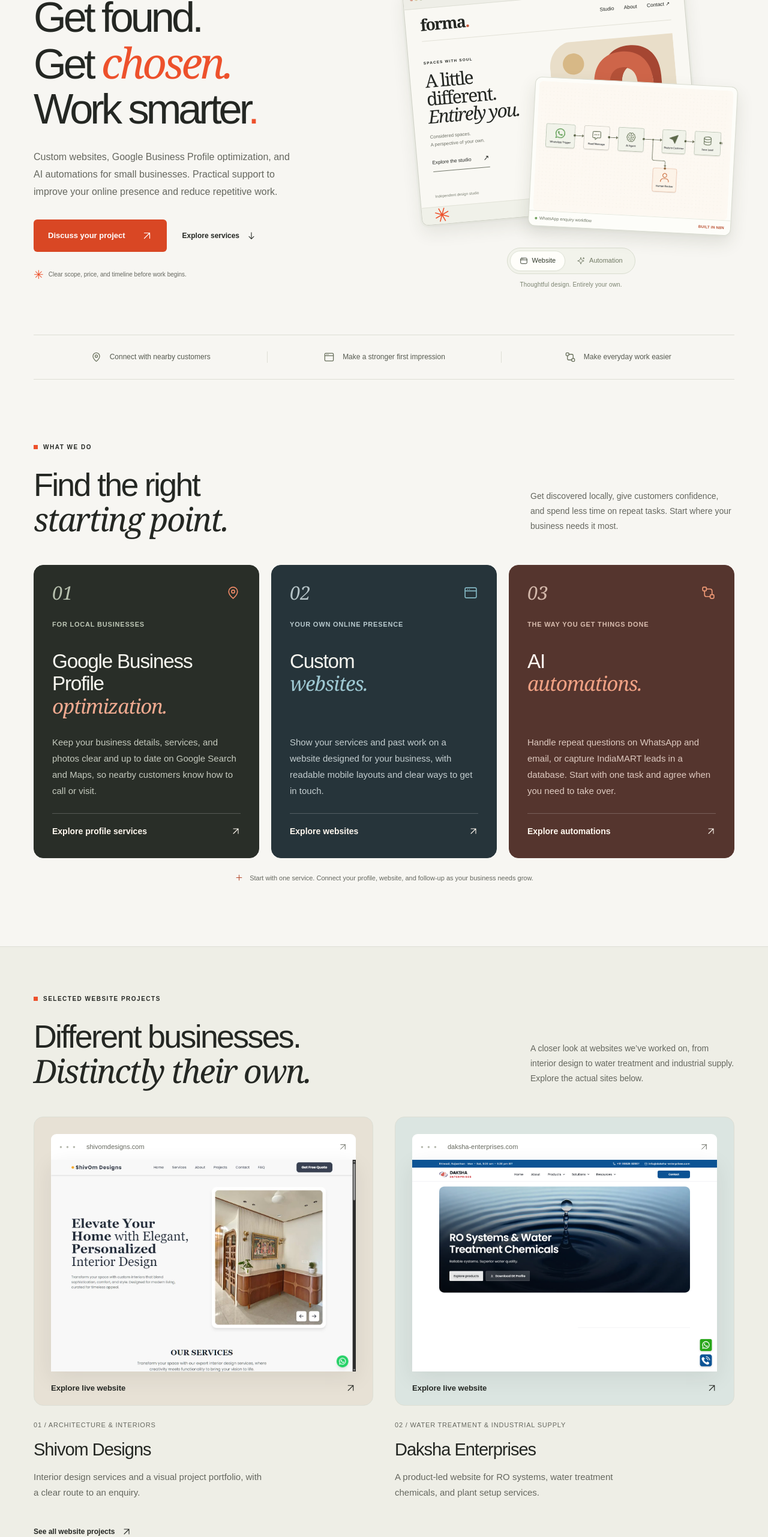
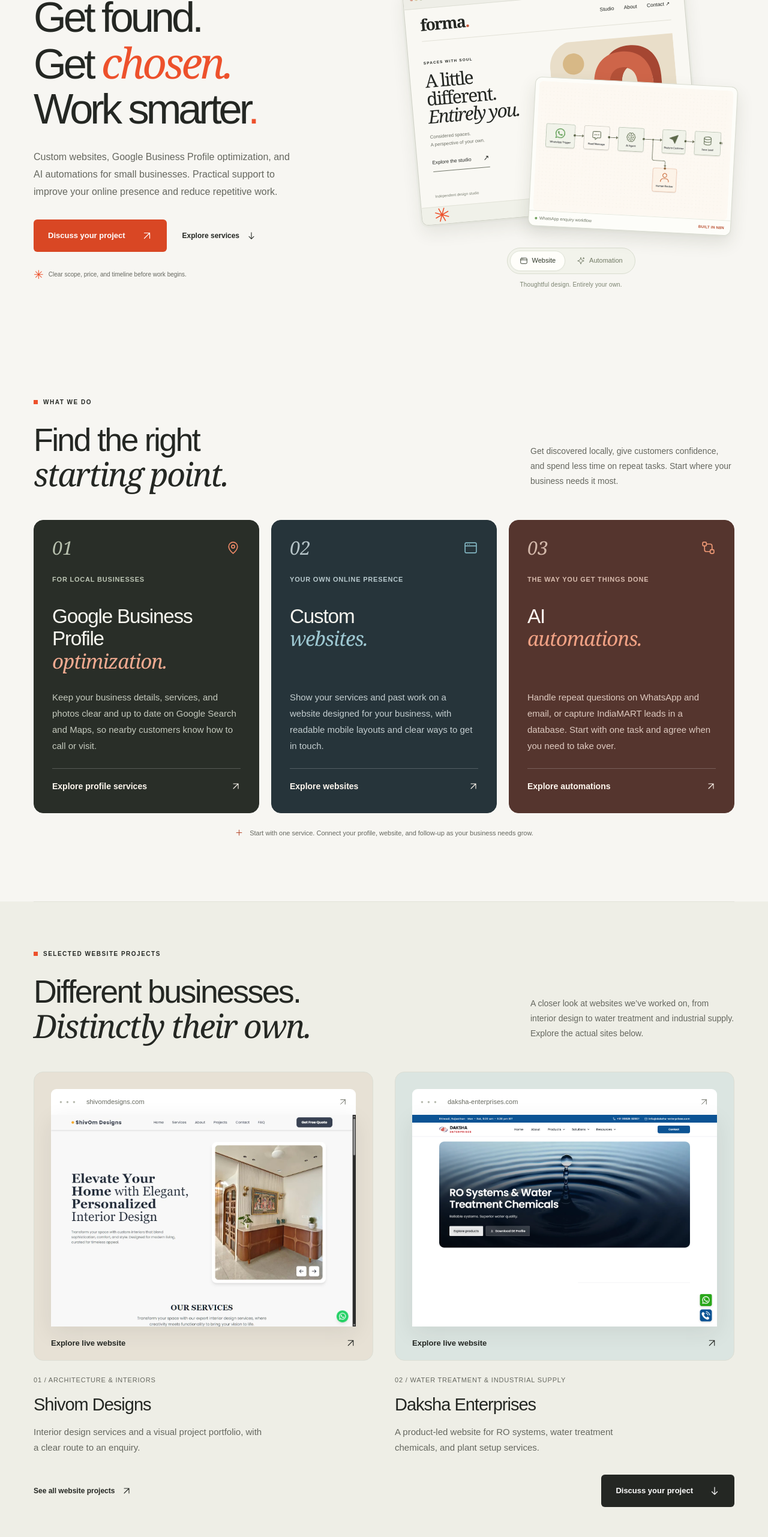
Before and after one commit to golddigi/golddigi-website, a Next.js app: page / in a window 1280 px wide. Shown: the part 234-2797 px from the top of the page at 60% size. Built offline with nearby package versions, Linux system fonts and the light colour scheme.

Commit message:
Refine homepage visuals and enquiry form

```diff
--- a/app/ai-automations/automations.module.css
+++ b/app/ai-automations/automations.module.css
@@ -33,5 +33,5 @@
 .ctaActions>span { font-size: 10px; color: var(--muted); }
 @media(max-width:1050px) { .hero { gap: 55px; } .hero h1 { font-size: 66px; } .heroAside>p { font-size: 24px; } .connectionInner { gap: 45px; } .connectionInner h2 { font-size: 41px; } .cta { padding: 39px; } .cta h2 { font-size: 39px; } .ctaActions .button { gap: 16px; font-size: 12px; } }
 @media(max-width:800px) { .hero { gap: 35px; padding-block: 65px; } .hero h1 { font-size: 57px; letter-spacing: -3px; } .heroAside>p { font-size: 22px; } .heroAside>span { font-size: 12px; } .heroAside>svg { width: 34px; height: 34px; } .showcaseHeading { gap: 30px; } .showcaseHeading>p { font-size: 12px; max-width: 260px; } .connectionInner h2 { font-size: 35px; } .connectionList h3 { font-size: 16px; } .connectionList p { font-size: 11px; } .connectionInner { gap: 35px; } .process ol { grid-template-columns: repeat(2,minmax(0,1fr)); gap: 35px; } .faq { gap: 38px; } .cta { flex-direction: column; align-items: flex-start; } }
-@media(max-width:600px) { .hero { grid-template-columns: 1fr; gap: 30px; padding-block: 52px 57px; } .hero h1 { font-size: clamp(43px,10vw,59px); letter-spacing: -2.7px; } .heroAside>svg { display: none; } .heroAside>p { font-size: 22px; max-width: 320px; } .heroAside>span { font-size: 13px; } .heroAside>a { margin-top: 24px; } .showcaseHeading { flex-direction: column; align-items: flex-start; gap: 20px; } .showcaseHeading>p { max-width: 100%; font-size: 13px; } .showcaseSection .showcaseHeading { padding-top: 40px; } .showcaseSection h2 { font-size: 38px; } .showcaseSection { padding-bottom: 65px; } .connectionInner { grid-template-columns: 1fr; gap: 34px; padding-block: 56px; } .connectionInner h2 { font-size: 39px; } .connectionList h3 { font-size: 18px; } .connectionList p { font-size: 12px; } .process h2 { font-size: 39px; } .process ol { gap: 29px 20px; } .process li h3 { font-size: 21px; } .process li p { font-size: 12px; } .faq { grid-template-columns: 1fr; padding-bottom: 60px; gap: 30px; } .faq h2 { font-size: 40px; } .cta { padding: 32px 25px; gap: 29px; margin-bottom: 56px; } .cta h2 { font-size: 39px; } .ctaActions { gap: 17px; } }
+@media(max-width:600px) { .hero { grid-template-columns: 1fr; gap: 30px; padding-block: 52px 57px; } .hero h1 { font-size: clamp(43px,10vw,59px); letter-spacing: -2.7px; } .heroAside>svg { display: none; } .heroAside>p { font-size: 22px; max-width: 320px; } .heroAside>span { font-size: 15px; } .heroAside>a { margin-top: 24px; } .showcaseHeading { flex-direction: column; align-items: flex-start; gap: 20px; } .showcaseHeading>p { max-width: 100%; font-size: 15px; } .showcaseSection .showcaseHeading { padding-top: 40px; } .showcaseSection h2 { font-size: 38px; } .showcaseSection { padding-bottom: 65px; } .connectionInner { grid-template-columns: 1fr; gap: 34px; padding-block: 56px; } .connectionInner h2 { font-size: 39px; } .connectionList h3 { font-size: 18px; } .connectionList p { font-size: 15px; } .process h2 { font-size: 39px; } .process ol { gap: 29px 20px; } .process li h3 { font-size: 21px; } .process li p { font-size: 15px; } .faq { grid-template-columns: 1fr; padding-bottom: 60px; gap: 30px; } .faq h2 { font-size: 40px; } .cta { padding: 32px 25px; gap: 29px; margin-bottom: 56px; } .cta h2 { font-size: 39px; } .cta p:not(.eyebrow) { font-size: 15px; } .ctaActions { gap: 17px; } .ctaActions>span { font-size: 12px; } }
 @media(max-width:380px) { .process ol { grid-template-columns: 1fr; } .cta h2 { font-size: 34px; } .connectionInner h2 { font-size: 34px; } }
--- a/app/components/footer.module.css
+++ b/app/components/footer.module.css
@@ -7,5 +7,5 @@
 .contact svg { width: 15px; height: 15px; }
 .contact>span { font-size: 11px; color: var(--muted); }
 .contact a:hover,.links a:hover { color: #b6371b; }
-@media(max-width:700px) { .top { grid-template-columns: 1fr 1fr; gap: 30px 20px; } .top>div:first-child { grid-column: 1/-1; } .contact,.links { font-size: 11px; } .description { font-size: 11px; } }
+@media(max-width:700px) { .top { grid-template-columns: 1fr 1fr; gap: 30px 20px; } .top>div:first-child { grid-column: 1/-1; } .contact,.links { gap: 4px; font-size: 12px; } .contact a,.links a { display: flex; align-items: center; min-height: 44px; } .description { font-size: 12px; } }
 @media(max-width:380px) { .top { grid-template-columns: 1fr; } }
--- a/app/components/project-form.module.css
+++ b/app/components/project-form.module.css
@@ -217,7 +217,16 @@
   margin: 0;
 }
 
+.directActions {
+  display: flex;
+  flex-wrap: wrap;
+  gap: 8px 18px;
+}
+
 .directContact a {
+  display: inline-flex;
+  align-items: center;
+  min-height: 44px;
   color: #242723;
   overflow-wrap: anywhere;
   text-decoration: underline;
@@ -229,6 +238,11 @@
   color: #b84021;
 }
 
+.directNote {
+  color: #707369;
+  font-size: 12px;
+}
+
 @media (max-width: 640px) {
   .fields {
     grid-template-columns: 1fr;
@@ -238,6 +252,19 @@
   .input {
     font-size: 16px;
   }
+
+  .intro p,
+  .label,
+  .directContact,
+  .status {
+    font-size: 14px;
+  }
+
+  .note,
+  .directNote,
+  .optional {
+    font-size: 13px;
+  }
 }
 
 @media (prefers-reduced-motion: reduce) {
--- a/app/components/project-form.tsx
+++ b/app/components/project-form.tsx
@@ -25,6 +25,7 @@ export function ProjectForm({ contactEmail, bookingUrl }: ProjectFormProps) {
   const [status, setStatus] = useState("");
   const recipient = contactEmail?.trim() || siteContact.email;
   const emailLink = "mailto:" + encodeURIComponent(recipient);
+  const directWhatsappLink = whatsappLink("Hello, we’d like to discuss a project.");
 
   function handleSubmit(event: FormEvent<HTMLFormElement>) {
     event.preventDefault();
@@ -67,8 +68,8 @@ export function ProjectForm({ contactEmail, bookingUrl }: ProjectFormProps) {
 
     setStatus(
       useEmail
-        ? "Your email app should open with your message. Review it and press Send to contact us."
-        : "WhatsApp should open with your message. Review it and tap Send to contact us.",
+        ? "Opening your email app. Review the message and press Send to contact us. If nothing opens, use the direct email link below."
+        : "Opening WhatsApp. Review the message and tap Send to contact us. If nothing opens, use the direct WhatsApp link below.",
     );
 
     try {
@@ -203,9 +204,12 @@ export function ProjectForm({ contactEmail, bookingUrl }: ProjectFormProps) {
       </p>
 
       <div className={styles.directContact}>
-        <p>
-          Or contact us directly: <a href={emailLink}>Send an email</a>
-        </p>
+        <p>Contact us directly:</p>
+        <div className={styles.directActions}>
+          <a href={directWhatsappLink} target="_blank" rel="noopener noreferrer">Open WhatsApp</a>
+          <a href={emailLink}>Send an email</a>
+        </div>
+        <p className={styles.directNote}>These links open WhatsApp or your email app. You review and send the message there.</p>
         {bookingUrl && (
           <p>
             Prefer a call?{" "}
--- a/app/globals.css
+++ b/app/globals.css
@@ -129,7 +129,14 @@ em {
   color: #b6371b;
 }
 .selected-work-link {
-  margin-top: 30px;
+  margin-top: 0;
+}
+.selected-work-actions {
+  display: flex;
+  align-items: center;
+  justify-content: space-between;
+  gap: 24px;
+  margin-top: 32px;
 }
 
 .selected-work {
@@ -145,6 +152,8 @@ em {
 }
 @media(max-width:700px) {
   .selected-work { padding-bottom: 66px; }
+  .selected-work-actions { align-items: stretch; flex-direction: column; }
+  .selected-work-actions .button { justify-content: space-between; width: 100%; }
 }
 .button {
   display: inline-flex;
@@ -2046,10 +2055,10 @@ h2 em {
 .pathway-main .text-link { margin-top: auto; justify-content: space-between; padding-top: 16px; border-top: 1px solid #ffffff35; text-decoration: none; }
 .pathway-outcome, .pathway-mobile-outcome { display: none; }
 .selected-work { padding-block: 80px; position: relative; }
-.selected-work::before { content: ""; position: absolute; z-index: -1; inset: 0 calc((min(1280px,100vw - 112px) - 100vw)/2); background: #eeeee6; border-block: 1px solid var(--line); }
+.selected-work::before { content: ""; position: absolute; z-index: -1; inset: 0; background: #eeeee6; border-block: 1px solid var(--line); box-shadow: 0 0 0 100vmax #eeeee6; clip-path: inset(0 -100vmax); }
 .contact-section { border-radius: 20px; }
 .hero { padding-block: 62px; }
-@media(max-width:1100px) { .pathway { padding: 24px; gap: 22px; } .pathway-main h3 { font-size: 29px; } .selected-work::before { inset-inline: -36px; } }
-@media(max-width:850px) { .pathways { grid-template-columns: 1fr; } .pathway { display: grid; grid-template-columns: 48px minmax(0,1fr); } .pathway-number { flex-direction: column; align-items: flex-start; gap: 22px; } .pathway-main h3 { min-height: 0; font-size: 35px; } .pathway-main > p:first-child { min-height: 0; } .selected-work::before { inset-inline: -24px; } }
+@media(max-width:1100px) { .pathway { padding: 24px; gap: 22px; } .pathway-main h3 { font-size: 29px; } }
+@media(max-width:850px) { .pathways { grid-template-columns: 1fr; } .pathway { display: grid; grid-template-columns: 48px minmax(0,1fr); } .pathway-number { flex-direction: column; align-items: flex-start; gap: 22px; } .pathway-main h3 { min-height: 0; font-size: 35px; } .pathway-main > p:first-child { min-height: 0; } .header-cta,.brand { min-height: 44px; } }
 @media(max-width:700px) { .hero { padding-block: 44px 32px; } .selected-work { padding-block: 56px; } .pathway { display: flex; padding: 26px; gap: 24px; } .pathway-number { flex-direction: row; align-items: center; } .pathway-main h3 { font-size: 34px; } }
-@media(max-width:380px) { .selected-work::before { inset-inline: -18px; } .pathway { padding: 22px; } .pathway-main h3 { font-size: 30px; } }
+@media(max-width:380px) { .pathway { padding: 22px; } .pathway-main h3 { font-size: 30px; } }
--- a/app/page.tsx
+++ b/app/page.tsx
@@ -114,23 +114,6 @@ export default function Home() {
           </div>
           <HeroVisual />
         </section>
-        <div
-          className="benefit-strip section-wrap"
-          aria-label="What you can expect"
-        >
-          <p>
-            <Icon name="map-pin" />
-            <span>Connect with nearby customers</span>
-          </p>
-          <p>
-            <Icon name="browser" />
-            <span>Make a stronger first impression</span>
-          </p>
-          <p>
-            <Icon name="workflow" />
-            <span>Make everyday work easier</span>
-          </p>
-        </div>
 
         <section
           className="services section-wrap section-space"
@@ -199,7 +182,10 @@ export default function Home() {
             <p className="section-description">A closer look at websites we’ve worked on, from interior design to water treatment and industrial supply. Explore the actual sites below.</p>
           </div>
           <ProjectGallery limit={2} />
-          <a className="text-link selected-work-link" href="/websites#website-projects">See all website projects <Icon name="arrow-up-right" /></a>
+          <div className="selected-work-actions">
+            <a className="text-link selected-work-link" href="/websites#website-projects">See all website projects <Icon name="arrow-up-right" /></a>
+            <a className="button button-dark" href="#contact">Discuss your project <Icon name="arrow-down" /></a>
+          </div>
         </section>
 
         <AutomationTeasers />
```
